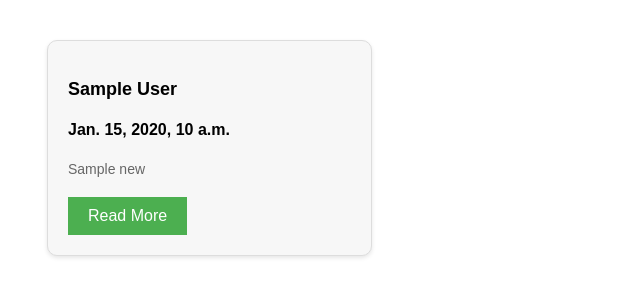
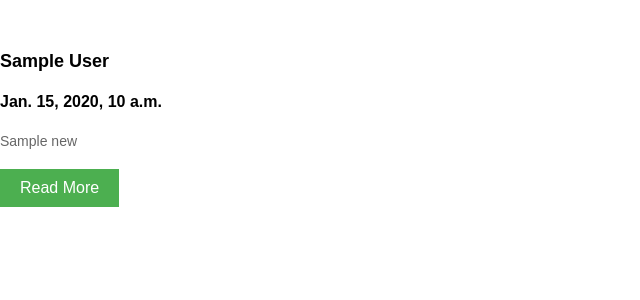
Before and after one commit to vithub77/news-blog, a Django app: template base/templates/base/index.html in a window 1280 px wide. Shown: the top 300 px of the page, without its empty margins (0-640 px from the left). Run offline with Django 5.2, Linux system fonts and the light colour scheme; the template is opened without the code that fills it: most values are stand-ins (such as "Sample title", 1, 10 or a date in 2020).

Commit message:
main befor merge

```diff
--- a/base/static/base/style.css
+++ b/base/static/base/style.css
@@ -8,7 +8,6 @@ body {
     display: grid;
     grid-template-columns: repeat(2, 1fr);
     grid-gap: 20px;
-    max-width: 1200px;
     margin: 33px auto;
 }
 
--- a/base/templates/base/index.html
+++ b/base/templates/base/index.html
@@ -8,11 +8,11 @@
 <body>
     <div class="news-grid">
         {% for news in list_news %}
-        <article class="news-box">
+        <article style="news-box">
             <header class="news-header">
                 <h3 class="news-title">{{ news.author }}</h3><h4>{{ news.publishedAt }}</h4>
             </header>
-            <summary class="news-summary">{{ news.title }}</summary>
+            <p class="news-summary">{{ news.title }}</p>
             <button class="read-more">Read More</button>
             <div class="article-content" id="article-{{ forloop.counter }}">
             </div>
@@ -22,12 +22,12 @@
 </body>
 </html>
 
-    <script>
-        const readMoreButtons = document.querySelectorAll('.read-more');
-        readMoreButtons.forEach((button, index) => {
-            button.addEventListener('click', () => {
-                const articleContent = document.getElementById(`article-${index + 1}`);
-                articleContent.classList.toggle('show');
-            });
-        });
-    </script>
+<!--    <script>-->
+<!--        const readMoreButtons = document.querySelectorAll('.read-more');-->
+<!--        readMoreButtons.forEach((button, index) => {-->
+<!--            button.addEventListener('click', () => {-->
+<!--                const articleContent = document.getElementById(`article-${index + 1}`);-->
+<!--                articleContent.classList.toggle('show');-->
+<!--            });-->
+<!--        });-->
+<!--    </script>-->
--- /dev/null
+++ b/secret.py
@@ -0,0 +1 @@
+api_key = '79b52491e0ed4f00be27261b822c0396'
```
